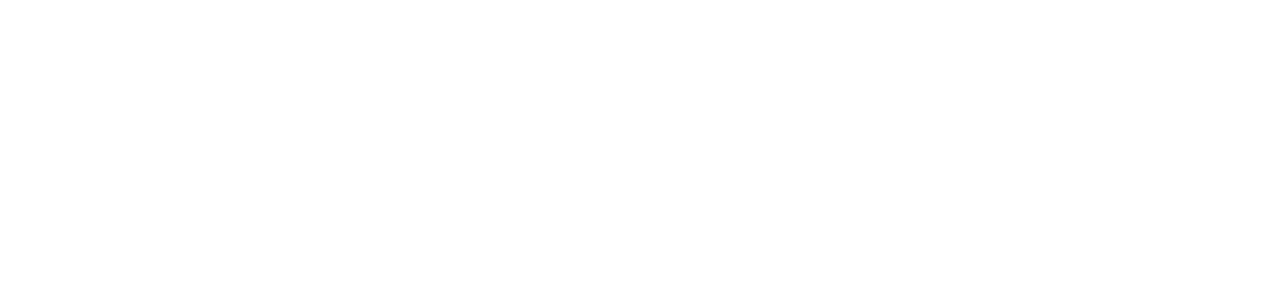
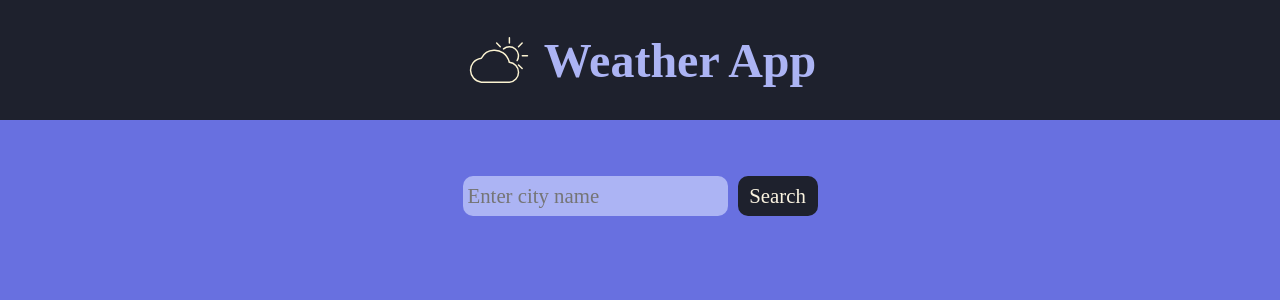
Before and after one commit to NeilB1ju/weather-app, a React (Vite) app: page / in a window 1280 px wide. Shown: the top 300 px of the page. Built offline with nearby package versions, Linux system fonts and the light colour scheme.

Commit message:
Initial page structure completed

```diff
--- a/src/App.jsx
+++ b/src/App.jsx
@@ -1,5 +1,13 @@
+import Main from './components/Main';
+import Navbar from './components/Navbar';
+
 function App() {
-  return <></>;
+  return (
+    <>
+      <Navbar />
+      <Main />
+    </>
+  );
 }
 
 export default App;
--- /dev/null
+++ b/src/components/Input.jsx
@@ -0,0 +1,9 @@
+function Input() {
+  return (
+    <div className="input-container">
+      <input type="text" placeholder="Enter city name" />
+      <button type="submit">Search</button>
+    </div>
+  );
+}
+export default Input;
--- /dev/null
+++ b/src/components/Main.jsx
@@ -0,0 +1,10 @@
+import Input from './Input';
+
+function Main() {
+  return (
+    <main>
+      <Input />
+    </main>
+  );
+}
+export default Main;
--- /dev/null
+++ b/src/components/Navbar.jsx
@@ -0,0 +1,14 @@
+import weatherIcon from '../assets/weather.svg';
+import '../index.css';
+
+function Navbar() {
+  return (
+    <header>
+      <div className="header-container">
+        <img src={weatherIcon} alt="Weather Icon" />
+        <h1>Weather App</h1>
+      </div>
+    </header>
+  );
+}
+export default Navbar;
--- a/src/index.css
+++ b/src/index.css
@@ -2,4 +2,74 @@
   box-sizing: border-box;
   margin: 0;
   padding: 0;
+  font-family: 'Antic Slab', serif;
 }
+
+:root {
+  --header: #1e212d;
+  --body: #6870e0;
+  --primary-font: #acb4f4;
+  --secondary-font: #faf3e0;
+  --input-background: #acb4f4;
+}
+
+/* Styling the Header */
+
+.header-container {
+  width: 100%;
+  height: 120px;
+  display: flex;
+  align-items: center;
+  justify-content: center;
+  gap: 10px;
+  background-color: var(--header);
+  color: var(--primary-font);
+}
+
+.header-container > img {
+  width: 70px;
+  height: 70px;
+  filter: invert(100%) sepia(38%) saturate(1615%) hue-rotate(309deg)
+    brightness(106%) contrast(97%);
+}
+
+.header-container > h1 {
+  font-size: 48px;
+}
+
+/* Styling the main body */
+
+main {
+  height: calc(100vh - 120px);
+  background-color: var(--body);
+}
+
+.input-container {
+  padding-top: 3.5rem;
+  display: flex;
+  justify-content: center;
+  align-items: center;
+  width: 100%;
+  gap: 10px;
+}
+
+.input-container > input {
+  height: 2.5rem;
+  font-size: 1.3rem;
+  outline: none;
+  border: none;
+  padding: 5px;
+  background-color: var(--input-background);
+  border-radius: 10px;
+}
+
+.input-container > button {
+  height: 2.5rem;
+  width: 5rem;
+  border-radius: 10px;
+  background-color: var(--header);
+  color: var(--secondary-font);
+  border: none;
+  outline: none;
+  font-size: 1.3rem;
+}
```
Also changed, not shown: src/assets/weather.svg (added).
